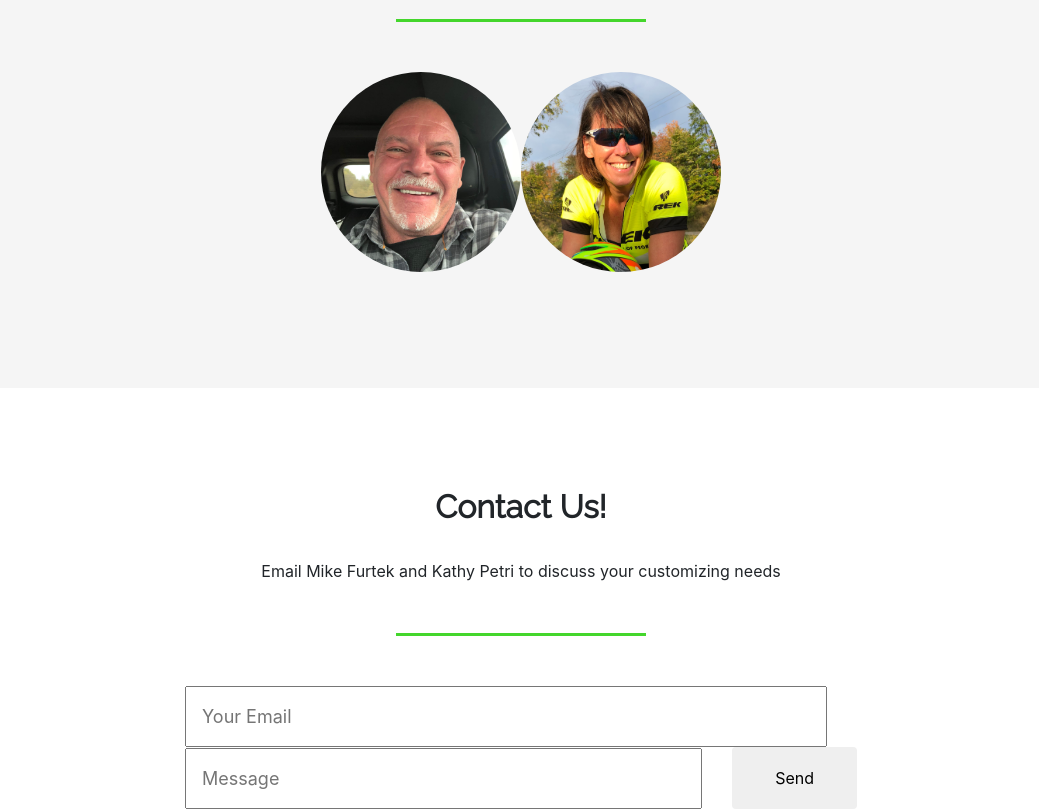
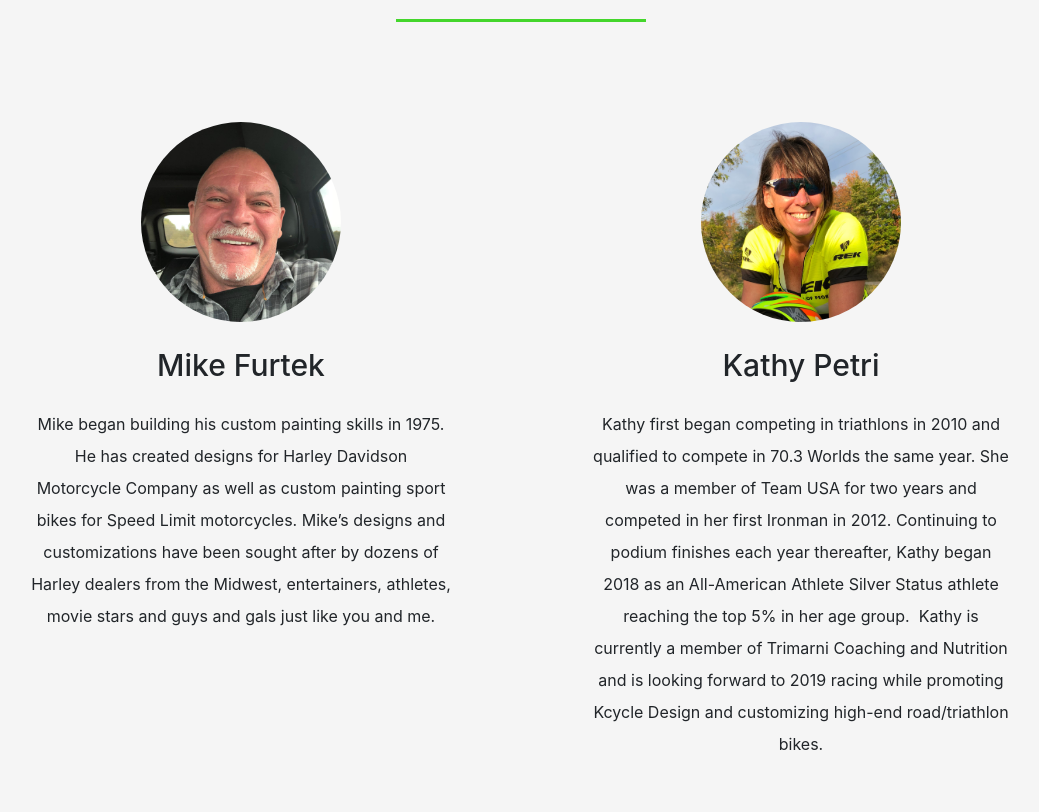
Before and after one commit to egelnoteagle/kcycledesigndotcom, a plain HTML site: page index.html in a window 1280 px wide. Shown: the part 5640-6452 px from the top of the page, without its empty margins (119-1158 px from the left). Drawn offline with nearby package versions, Linux system fonts and the light colour scheme.

Commit message:
finishes up owners section

```diff
--- a/assets/css/styles.css
+++ b/assets/css/styles.css
@@ -278,6 +278,26 @@ a.navbar-brand {
 
 /* Owners Section */
 
+.owners .grid li {
+  padding: 50px;
+  -ms-flex-preferred-size: 50%;
+  flex-basis: 50%;
+  text-align: center;
+}
+
+.owners .grid li h4 {
+  font-size: 30px;
+  margin: 25px 0;
+}
+
+@media (max-width: 800px) {
+  .owners .grid li {
+    -ms-flex-preferred-size: 100%;
+    flex-basis: 100%;
+    padding: 20px;
+  }
+}
+
 .headshot {
     border-radius: 50%;
     height: 200px;
--- a/index.html
+++ b/index.html
@@ -147,8 +147,22 @@
     <hr>
 
     <ul class="grid">
-      <li><img src="assets/img/mike.jpeg" alt="" class="headshot"></li>
-      <li><img src="assets/img/kathy.jpg" alt="" class="headshot"></li>
+      <li>
+        <img src="assets/img/mike.jpeg" alt="" class="headshot">
+        <h4>Mike Furtek</h4>
+        <p>Mike began building his custom painting skills in 1975. He has created designs for Harley Davidson Motorcycle Company as
+        well as custom painting sport bikes for Speed Limit motorcycles. Mike’s designs and customizations have been sought after
+        by dozens of Harley dealers from the Midwest, entertainers, athletes, movie stars and guys and gals just like you and me.</p>
+      </li>
+      <li>
+        <img src="assets/img/kathy.jpg" alt="" class="headshot">
+        <h4>Kathy Petri</h4>
+        <p>Kathy first began competing in triathlons in 2010 and qualified to compete in 70.3 Worlds the same year. She was a member
+        of Team USA for two years and competed in her first Ironman in 2012. Continuing to podium finishes each year thereafter,
+        Kathy began 2018 as an All-American Athlete Silver Status athlete reaching the top 5% in her age group.  Kathy is currently
+        a member of Trimarni Coaching and Nutrition and is looking forward to 2019 racing while promoting Kcycle Design and customizing
+        high-end road/triathlon bikes.</p>
+      </li>
     </ul>
 
   </section>
```
